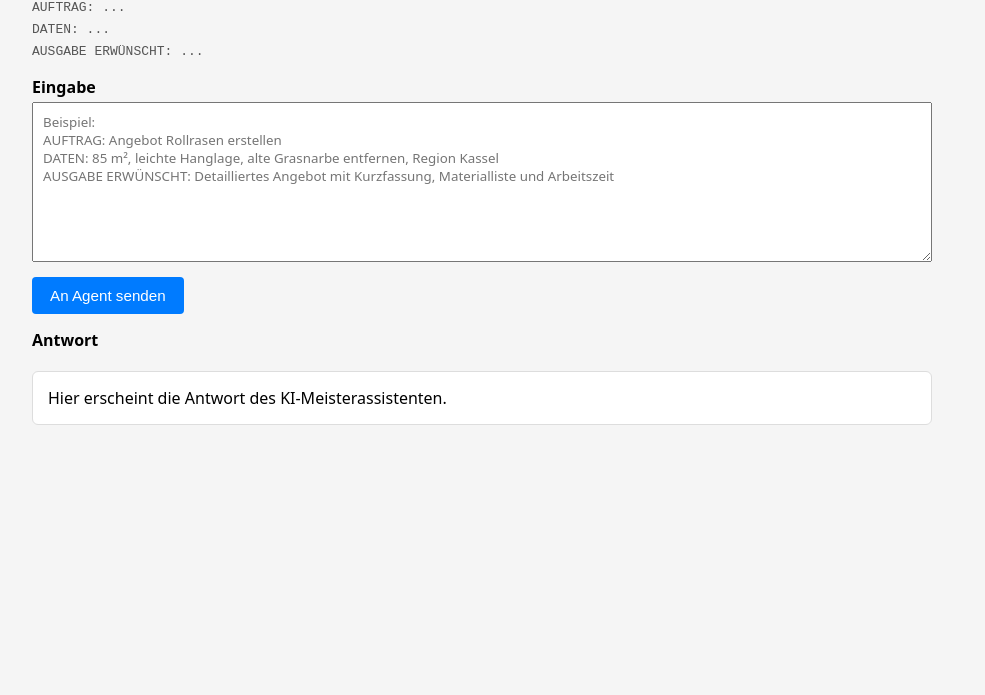
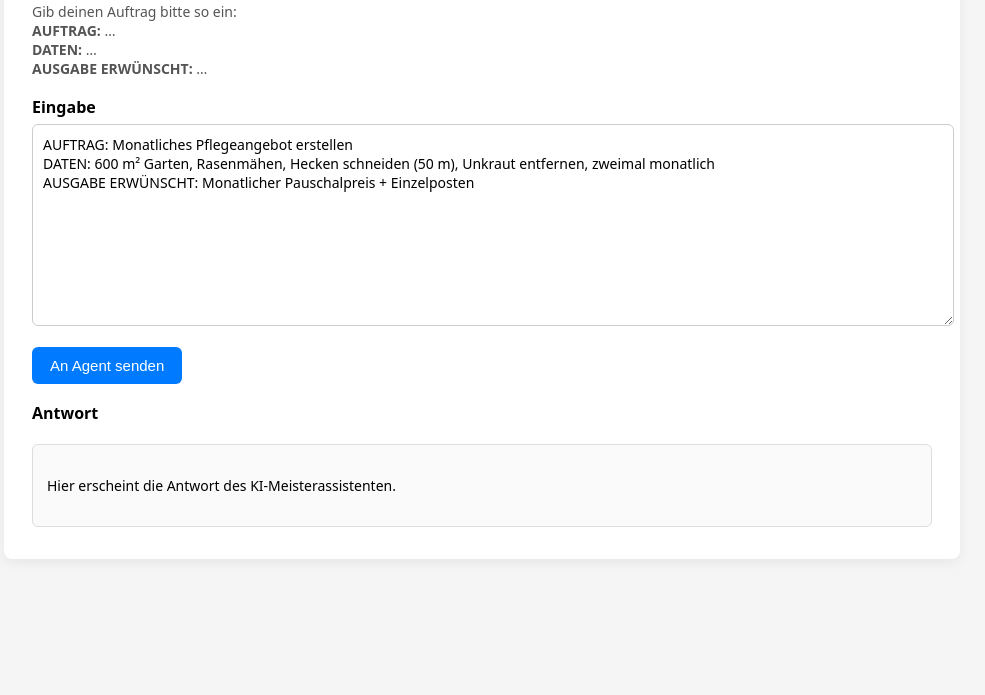
Before and after one commit to travna-maker/galabau-agent, a website: page index.html in a window 1280 px wide. Shown: the part 105-800 px from the top of the page, without its empty margins (158-1143 px from the left). Drawn offline with Linux system fonts and the light colour scheme.

Commit message:
Update index.html

```diff
--- a/index.html
+++ b/index.html
@@ -1,46 +1,104 @@
 <!DOCTYPE html>
 <html lang="de">
   <head>
-  <meta charset="UTF-8">
+    <meta charset="UTF-8" />
     <title>GalaBau KI-Meisterassistent</title>
-  <meta name="viewport" content="width=device-width, initial-scale=1">
     <style>
-    body { font-family: system-ui, sans-serif; max-width: 900px; margin: 0 auto; padding: 20px; background: #f5f5f5; }
-    h1 { font-size: 1.6rem; margin-bottom: 0.3rem; }
-    .sub { color: #555; margin-bottom: 1rem; }
-    textarea { width: 100%; min-height: 160px; padding: 10px; box-sizing: border-box; resize: vertical; font-family: inherit; }
-    button { margin-top: 10px; padding: 10px 18px; border: none; cursor: pointer; border-radius: 4px; font-size: 0.95rem; }
-    #sendBtn { background: #007bff; color: white; }
-    #sendBtn:disabled { opacity: 0.6; cursor: wait; }
-    .response-box { margin-top: 20px; padding: 15px; background: #ffffff; border-radius: 6px; white-space: pre-wrap; border: 1px solid #ddd; }
-    .label { font-weight: 600; margin-top: 15px; margin-bottom: 4px; }
+      body {
+        font-family: system-ui, -apple-system, BlinkMacSystemFont, "Segoe UI",
+          sans-serif;
+        background-color: #f5f5f5;
+        margin: 0;
+        padding: 0;
+      }
+      .container {
+        max-width: 900px;
+        margin: 30px auto;
+        background: #ffffff;
+        padding: 24px 28px 32px;
+        border-radius: 8px;
+        box-shadow: 0 4px 12px rgba(0, 0, 0, 0.06);
+      }
+      h1 {
+        margin-top: 0;
+        font-size: 26px;
+      }
+      .hint {
+        font-size: 14px;
+        color: #555;
+        margin-bottom: 16px;
+      }
+      label {
+        display: block;
+        font-weight: 600;
+        margin: 18px 0 6px;
+      }
+      textarea {
+        width: 100%;
+        min-height: 180px;
+        resize: vertical;
+        padding: 10px;
+        border-radius: 6px;
+        border: 1px solid #ccc;
+        font-family: inherit;
+        font-size: 14px;
+      }
+      button {
+        margin-top: 16px;
+        padding: 10px 18px;
+        border-radius: 6px;
+        border: none;
+        background-color: #007bff;
+        color: white;
+        font-size: 15px;
+        cursor: pointer;
+      }
+      button:hover {
+        background-color: #0062cc;
+      }
+      #answer-box {
+        margin-top: 20px;
+        padding: 12px 14px;
+        border-radius: 6px;
+        border: 1px solid #ddd;
+        background-color: #fafafa;
+        white-space: pre-wrap;
+        font-size: 14px;
+      }
     </style>
   </head>
   <body>
+    <div class="container">
       <h1>GalaBau KI-Meisterassistent</h1>
-  <div class="sub">
-    Gib deinen Auftrag bitte so ein:<br>
-    <code>AUFTRAG: ...<br>DATEN: ...<br>AUSGABE ERWÜNSCHT: ...</code>
+      <div class="hint">
+        Gib deinen Auftrag bitte so ein:<br />
+        <b>AUFTRAG:</b> …<br />
+        <b>DATEN:</b> …<br />
+        <b>AUSGABE ERWÜNSCHT:</b> …
       </div>
 
-  <div class="label">Eingabe</div>
-  <textarea id="input" placeholder="Beispiel:
-AUFTRAG: Angebot Rollrasen erstellen
-DATEN: 85 m², leichte Hanglage, alte Grasnarbe entfernen, Region Kassel
-AUSGABE ERWÜNSCHT: Detailliertes Angebot mit Kurzfassung, Materialliste und Arbeitszeit"></textarea>
+      <label for="user-input">Eingabe</label>
+      <textarea id="user-input">
+AUFTRAG: Monatliches Pflegeangebot erstellen
+DATEN: 600 m² Garten, Rasenmähen, Hecken schneiden (50 m), Unkraut entfernen, zweimal monatlich
+AUSGABE ERWÜNSCHT: Monatlicher Pauschalpreis + Einzelposten</textarea
+      >
 
-  <button id="sendBtn">An Agent senden</button>
+      <button id="send-button">An Agent senden</button>
 
-  <div class="label">Antwort</div>
-  <div id="output" class="response-box">Hier erscheint die Antwort des KI-Meisterassistenten.</div>
+      <label for="answer-box">Antwort</label>
+      <div id="answer-box">
+Hier erscheint die Antwort des KI-Meisterassistenten.
+      </div>
+    </div>
 
     <script>
       const textarea = document.getElementById("user-input");
       const button = document.getElementById("send-button");
       const answerBox = document.getElementById("answer-box");
 
-  // Wichtig: exakt der gleiche Pfad wie in server.js (app.post("/galabau-agent", ...))
-  const API_URL = "https://galabau-agent.onrender.com";
+      // Muss zu server.js passen: app.post("/galabau-agent", ...)
+      const API_URL = "/galabau-agent";
 
       async function sendToAgent() {
         const userInput = textarea.value.trim();
@@ -58,7 +116,6 @@ AUSGABE ERWÜNSCHT: Detailliertes Angebot mit Kurzfassung, Materialliste und Arb
             headers: {
               "Content-Type": "application/json",
             },
-        // ganz wichtig: der Body heißt userInput – genauso wie in server.js erwartet
             body: JSON.stringify({ userInput }),
           });
 
@@ -69,7 +126,8 @@ AUSGABE ERWÜNSCHT: Detailliertes Angebot mit Kurzfassung, Materialliste und Arb
           }
 
           const data = await response.json();
-      answerBox.textContent = data.reply || "Keine Antwort erhalten.";
+          answerBox.textContent =
+            data.reply || "Keine Antwort vom KI-Meisterassistenten erhalten.";
         } catch (err) {
           console.error("Fehler im Frontend:", err);
           answerBox.textContent =
@@ -79,6 +137,5 @@ AUSGABE ERWÜNSCHT: Detailliertes Angebot mit Kurzfassung, Materialliste und Arb
 
       button.addEventListener("click", sendToAgent);
     </script>
-
   </body>
 </html>
```
Lines whose indentation alone changed are shown as unchanged.
